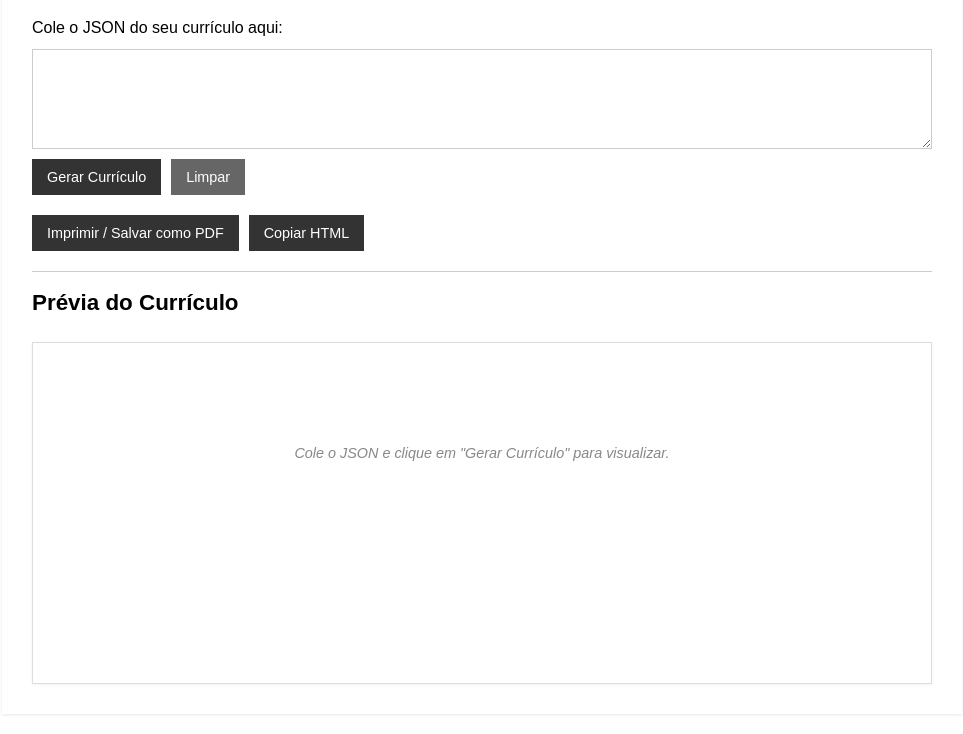
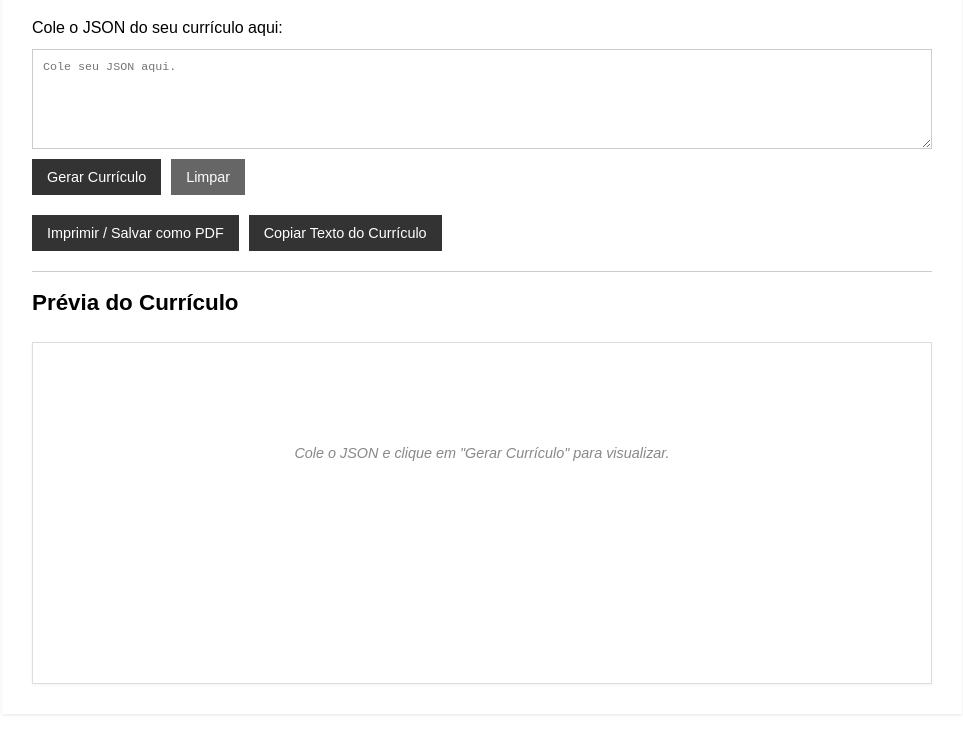
Before and after one commit to thacarv/GeradorDeCurriculo, a plain HTML site: page index.html in a window 1280 px wide. Shown: the part 106-840 px from the top of the page, without its empty margins (158-1121 px from the left). Drawn offline with Linux system fonts and the light colour scheme.

Commit message:
Update index.html

```diff
--- a/index.html
+++ b/index.html
@@ -5,6 +5,7 @@
     <meta name="viewport" content="width=device-width, initial-scale=1.0" />
     <title>Gerador de Currículos JSON</title>
     <link rel="stylesheet" href="style.css" />
+    <link rel="stylesheet" href="https://cdnjs.cloudflare.com/ajax/libs/font-awesome/7.0.0/css/all.min.css">
   </head>
   <body>
     <div class="container">
@@ -14,16 +15,15 @@
         <label for="jsonInput">Cole o JSON do seu currículo aqui:</label>
         <textarea
           id="jsonInput"
-          placeholder='Cole seu JSON aqui. Exemplo: {"informacoesPessoais": {"nomeCompleto": "Seu Nome"}}'
-        >
-        </textarea>
+          placeholder='Cole seu JSON aqui.'
+        ></textarea>
         <button id="generateCv">Gerar Currículo</button>
         <button id="clearInput">Limpar</button>
       </div>
 
       <div class="output-actions">
         <button id="printCv">Imprimir / Salvar como PDF</button>
-        <button id="copyHtml">Copiar HTML</button>
+        <button id="copyHtml">Copiar Texto do Currículo</button>
       </div>
 
       <div class="cv-preview">
```
